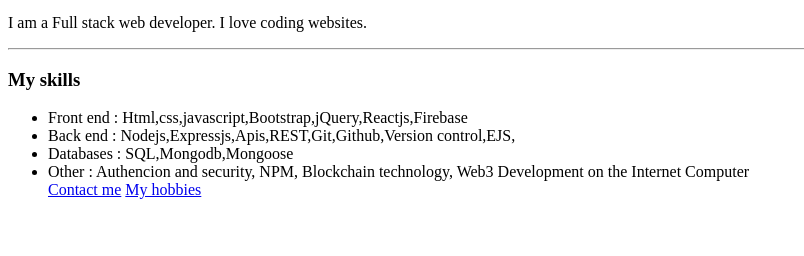
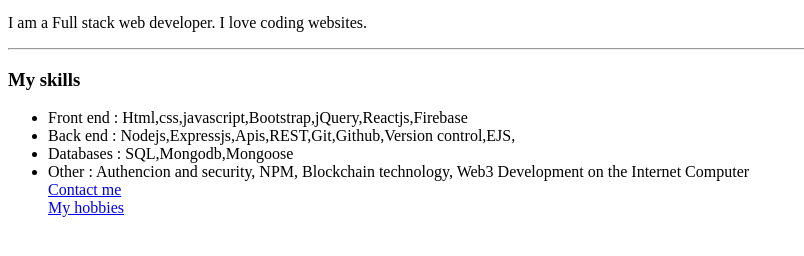
Before and after one commit to bakidamar/html-only-cv, a plain HTML site: page index.html in a window 1280 px wide. Shown: the part 100-356 px from the top of the page, without its empty margins (0-804 px from the left). Drawn offline with Linux system fonts and the light colour scheme.

Commit message:
Additions to index.html

```diff
--- a/index.html
+++ b/index.html
@@ -15,8 +15,8 @@
             <li>Back end : Nodejs,Expressjs,Apis,REST,Git,Github,Version control,EJS,</li>
             <li>Databases : SQL,Mongodb,Mongoose</li>
             <li>Other : Authencion and security, NPM, Blockchain technology, Web3 Development on the Internet Computer</li>
-            <a href="contact-me.html">Contact me</a>
-            <a href="hobbies.html">My hobbies</a>
+            <div><a href="contact-me.html">Contact me</a></div>
+            <div><a href="hobbies.html">My hobbies</a></div>
         </ul>
     </body>
 </html>
```
